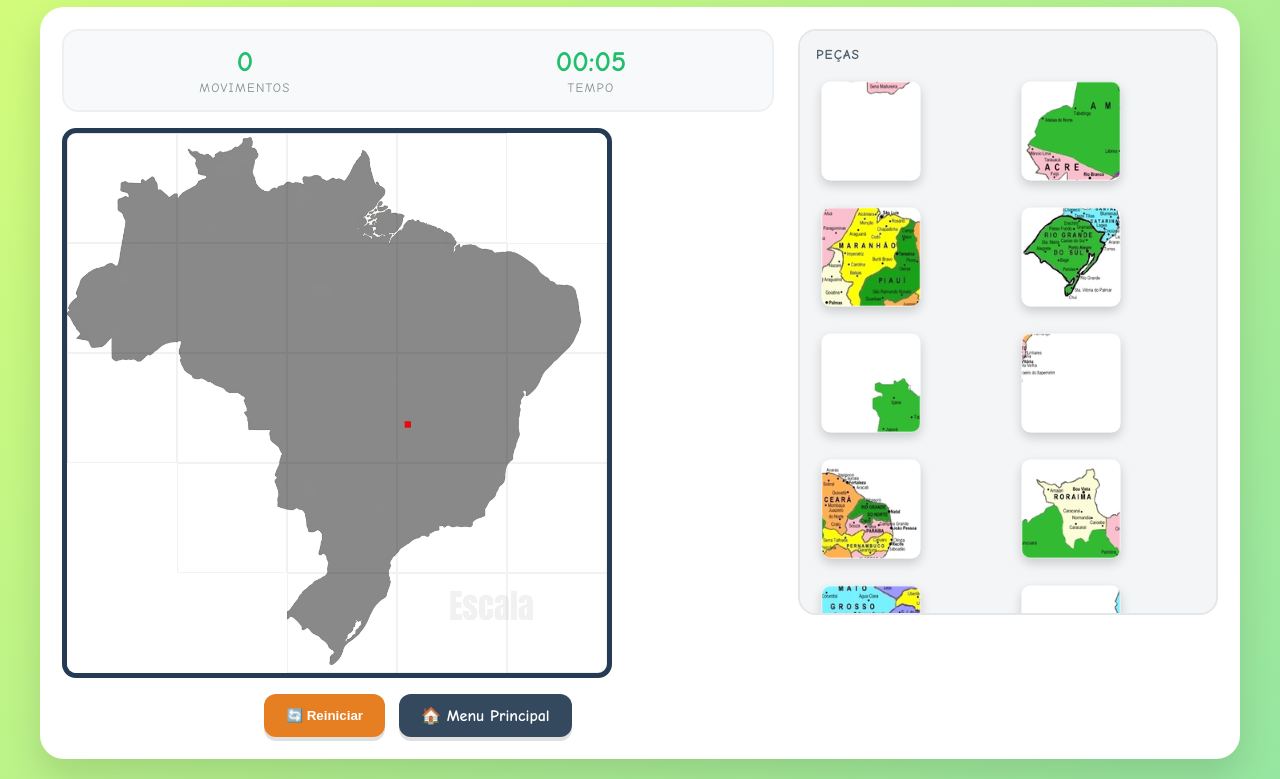
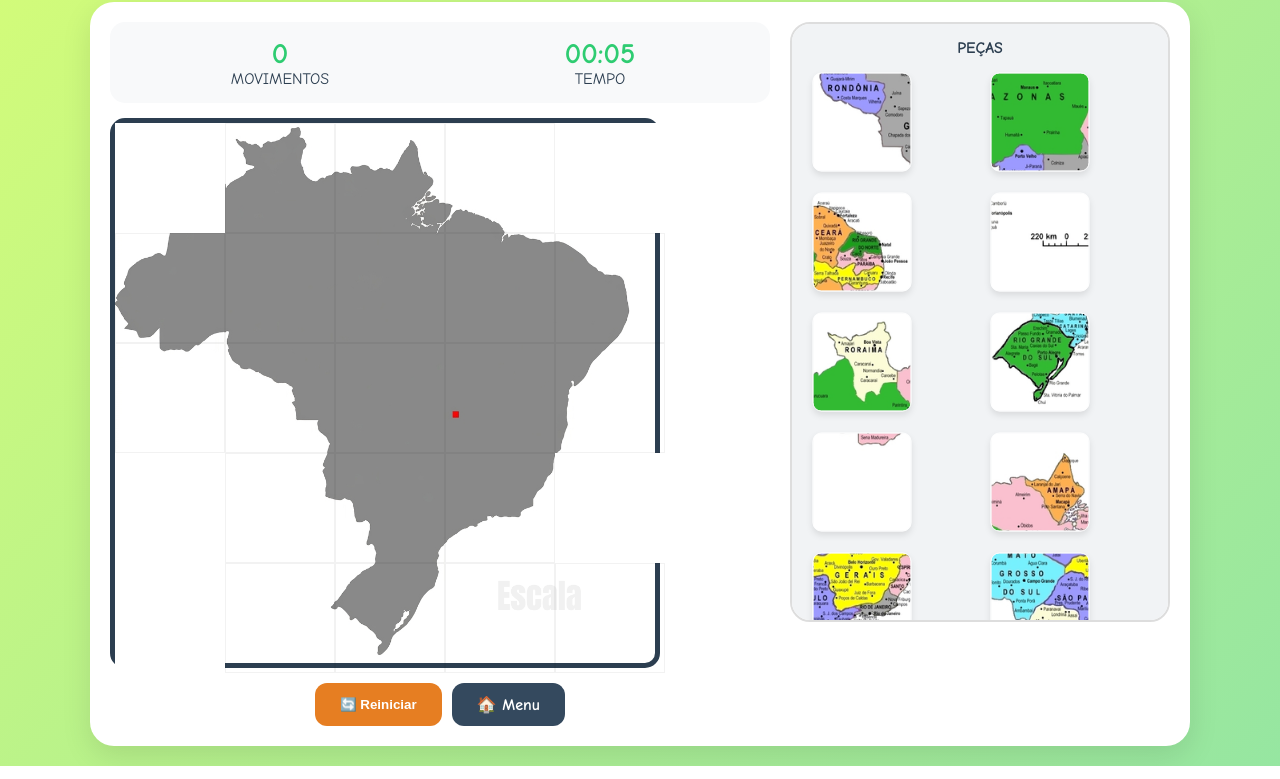
Before and after one commit to ranieryalmeidaadv-creator/beltagames, a plain HTML site: page mapa-brasil.html in a window 1280 px wide. Shown: the part 71-850 px from the top of the page. Drawn offline with Linux system fonts and the light colour scheme.

Commit message:
Update mapa-brasil.html

```diff
--- a/mapa-brasil.html
+++ b/mapa-brasil.html
@@ -6,263 +6,142 @@
   <title>Mapa do Brasil - BeLTA Games</title>
   <style>
     * { margin: 0; padding: 0; box-sizing: border-box; }
+    body {
+      font-family: 'Comic Sans MS', sans-serif;
+      background: linear-gradient(135deg, #d4fc79 0%, #96e6a1 100%);
+      color: #2c3e50; min-height: 100vh; padding: 20px;
+      display: flex; flex-direction: column; align-items: center; gap: 15px;
+    }
+    .main {
+      width: 100%; max-width: 1100px; background: #fff; border-radius: 24px;
+      padding: 20px; display: grid; grid-template-columns: 1fr 380px; gap: 20px;
+      box-shadow: 0 10px 30px rgba(0,0,0,0.1);
+    }
+    /* Se a tela for pequena, vira uma coluna só */
+    @media (max-width: 1000px) { .main { grid-template-columns: 1fr; } }
 
-    body {
-      font-family: 'Comic Sans MS', 'Arial Rounded MT Bold', system-ui, -apple-system, Segoe UI, Roboto, sans-serif;
-      background: linear-gradient(135deg, #d4fc79 0%, #96e6a1 100%);
-      color: #2c3e50;
-      min-height: 100vh;
-      padding: 20px;
-      display: flex;
-      flex-direction: column;
-      align-items: center;
-      gap: 16px;
+    .stats {
+      display: grid; grid-template-columns: 1fr 1fr; gap: 10px;
+      background: #f8f9fa; padding: 15px; border-radius: 15px; margin-bottom: 15px;
     }
-
-    .header { text-align: center; }
-    .title { font-size: 2.2rem; font-weight: 900; color: #2c3e50; text-shadow: 0 2px 0 rgba(255,255,255,.9); }
-
-    .main {
-      width: 100%;
-      max-width: 1200px;
-      background: #fff;
-      border-radius: 24px;
-      box-shadow: 0 18px 36px rgba(0,0,0,.12);
-      padding: 22px;
-      display: grid;
-      grid-template-columns: 1fr 420px;
-      gap: 24px;
-    }
-    @media (max-width: 1024px) { .main { grid-template-columns: 1fr; } }
-
-    .left { display: grid; gap: 16px; align-content: start; }
-    .stats {
-      display: grid; grid-template-columns: repeat(2,1fr); gap: 12px;
-      background: #f8f9fa; border: 2px solid #edf0f2; border-radius: 16px; padding: 14px;
-    }
-    .statbox { text-align: center; }
-    .stat-value { font-size: 1.8rem; font-weight: 800; color: #20bf6b; display: block; }
-    .stat-label { font-size: .8rem; letter-spacing: .1em; color: #7f8c8d; text-transform: uppercase; }
+    .stat-val { font-size: 1.8rem; font-weight: bold; color: #2ecc71; display: block; text-align: center;}
 
     .board {
-      display: grid;
-      grid-template-columns: repeat(5, 110px);
-      grid-template-rows: repeat(5, 110px);
-      width: 550px; height: 550px;
+      width: 550px; height: 550px; display: grid;
+      grid-template-columns: repeat(5, 110px); grid-template-rows: repeat(5, 110px);
       background: #fff url('mapa-Brasil-Cinza.png') no-repeat center/550px 550px;
-      border-radius: 14px; border: 5px solid #243b53;
-      box-shadow: inset 0 0 0 1px rgba(0,0,0,.06);
-      overflow: hidden;
-      place-self: center start;
+      border: 5px solid #2c3e50; border-radius: 15px; position: relative;
     }
-    @media (max-width: 620px) { .board { transform: scale(.9); transform-origin: top left; } }
+    .slot { width: 110px; height: 110px; border: 1px solid rgba(0,0,0,0.05); }
+    .slot.inactive { background: white; border: none; pointer-events: none; }
 
-    .slot { width:110px; height:110px; border:1px solid rgba(0,0,0,.05); transition:background .25s ease; }
-    .slot.inactive { background:#fff; border:none; pointer-events:none; }
-
-    .right {
-      background:#f3f5f7; border:2px solid #e3e7ea; border-radius:18px; padding:16px;
-      display:grid; grid-auto-rows:max-content; gap:14px; max-height:586px; overflow:auto;
+    .right-panel {
+      background: #f1f3f5; padding: 15px; border-radius: 20px;
+      max-height: 600px; overflow-y: auto; border: 2px solid #ddd;
     }
-    .pool { display:grid; grid-template-columns:repeat(2, 1fr); gap:16px; }
+    .pool { display: grid; grid-template-columns: 1fr 1fr; gap: 10px; }
 
     .piece {
-      width:110px; height:110px;
-      background-image:url('Mapa-Brasil.png'); background-size:550px 550px;
-      border-radius:10px; border:1px solid rgba(255,255,255,.6);
-      box-shadow:0 5px 12px rgba(0,0,0,.18);
-      cursor:pointer; transition:transform .18s ease, box-shadow .18s ease, border-color .18s ease;
-      transform:scale(.9);
+      width: 110px; height: 110px; background-image: url('Mapa-Brasil.png');
+      background-size: 550px 550px; border-radius: 10px; border: 1px solid #fff;
+      box-shadow: 0 4px 8px rgba(0,0,0,0.1); cursor: pointer; transform: scale(0.9);
     }
-    .piece:hover { transform:scale(1.05); box-shadow:0 10px 20px rgba(0,0,0,.25); }
-    .piece.selected { border:4px solid #f1c40f; box-shadow:0 0 16px #f1c40f; transform:scale(1); }
-    .slot .piece { width:100%; height:100%; border-radius:0; border:none; box-shadow:none; cursor:default; transform:scale(1)!important; }
+    .piece.selected { border: 4px solid #f1c40f; box-shadow: 0 0 15px #f1c40f; transform: scale(1); }
+    .slot .piece { width: 100%; height: 100%; border: none; transform: scale(1)!important; border-radius: 0; }
 
-    .controls { display:flex; gap:14px; justify-content:center; }
-    .btn { appearance:none; border:none; border-radius:12px; padding:12px 22px; font-weight:800; color:#fff; cursor:pointer; display:inline-flex; align-items:center; gap:8px; box-shadow:0 4px 0 rgba(0,0,0,.12); }
-    .btn:active { transform: translateY(2px); box-shadow:0 2px 0 rgba(0,0,0,.12); }
-    .btn-orange { background:#e67e22; }
-    .btn-blue   { background:#34495e; text-decoration:none; }
+    .btn { padding: 12px 25px; border-radius: 12px; border: none; color: #fff; cursor: pointer; font-weight: bold; text-decoration: none; }
+    .btn-orange { background: #e67e22; }
+    .btn-blue { background: #34495e; }
   </style>
 </head>
 <body>
-  <div class="header"><div class="title">🎮 BeLTA Games</div></div>
+
+  <h1 style="color:#27ae60">🎮 BeLTA Games</h1>
 
   <div class="main">
-    <div class="left">
+    <div class="left-side">
       <div class="stats">
-        <div class="statbox"><span class="stat-value" id="moves-count">0</span><span class="stat-label">Movimentos</span></div>
-        <div class="statbox"><span class="stat-value" id="timer-text">00:00</span><span class="stat-label">Tempo</span></div>
+        <div><span class="stat-val" id="moves">0</span><center>MOVIMENTOS</center></div>
+        <div><span class="stat-val" id="timer">00:00</span><center>TEMPO</center></div>
       </div>
-
-      <div class="board" id="game-board"></div>
-
-      <div class="controls">
-        <button class="btn btn-orange" id="btn-reset">🔄 Reiniciar</button>
-        <a class="btn btn-blue" href="index.html">🏠 Menu Principal</a>
+      <div class="board" id="board"></div>
+      <div style="margin-top:15px; display:flex; gap:10px; justify-content:center;">
+        <button class="btn btn-orange" onclick="location.reload()">🔄 Reiniciar</button>
+        <a href="index.html" class="btn btn-blue">🏠 Menu</a>
       </div>
     </div>
 
-    <div class="right">
-      <div style="font-weight:800;color:#52606d;text-transform:uppercase;font-size:.85rem;letter-spacing:.08em;">Peças</div>
-      <div class="pool" id="pieces-pool"></div>
+    <div class="right-panel">
+      <p style="text-align:center; font-weight:bold; margin-bottom:10px;">PEÇAS</p>
+      <div class="pool" id="pool"></div>
     </div>
   </div>
 
   <script>
-    const GRID = 5, TILE = 110, CANVAS_SIZE = 550;
-    const IMG_COLOR = 'Mapa-Brasil.png';
-    const boardEl = document.getElementById('game-board');
-    const poolEl  = document.getElementById('pieces-pool');
-    const movesEl = document.getElementById('moves-count');
-    const timerEl = document.getElementById('timer-text');
-    const btnReset = document.getElementById('btn-reset');
+    // Lista manual das peças que NÃO são brancas (Plano B Garantido)
+    const activeSlots = [1, 2, 3, 5, 6, 7, 8, 9, 10, 11, 12, 13, 14, 16, 17, 18, 21, 22, 23, 24];
 
-    let selectedPiece = null, moves = 0, seconds = 0, timerInterval = null;
+    let selectedPiece = null;
+    let moves = 0;
+    let seconds = 0;
 
-    // Limiares (mais permissivos para garantir peças)
-    const MIN_CONTENT = 0.02;  // 2% de pixels não brancos
-    const MIN_BLACK   = 0.002; // 0,2% de pixels escuros
+    function init() {
+      const board = document.getElementById('board');
+      const pool = document.getElementById('pool');
+      const pieces = [];
 
-    // Fallback manual (úsado se análise falhar ou achar 0 peças)
-    const FALLBACK_ACTIVE = [1,2,3,5,6,7,8,9,10,11,12,13,14,16,17,18,21,22,23,24];
+      for (let i = 0; i < 25; i++) {
+        const slot = document.createElement('div');
+        const isKeep = activeSlots.includes(i);
+        slot.className = isKeep ? 'slot' : 'slot inactive';
+        slot.dataset.index = i;
+        if (isKeep) slot.onclick = () => place(slot);
+        board.appendChild(slot);
 
-    function startTimer() {
-      timerInterval = setInterval(() => {
+        if (isKeep) {
+          const piece = document.createElement('div');
+          piece.className = 'piece';
+          piece.dataset.id = i;
+          const r = Math.floor(i / 5), c = i % 5;
+          piece.style.backgroundPosition = `-${c * 110}px -${r * 110}px`;
+          piece.onclick = (e) => { e.stopPropagation(); select(piece); };
+          pieces.push(piece);
+        }
+      }
+
+      pieces.sort(() => Math.random() - 0.5).forEach(p => pool.appendChild(p));
+      setInterval(() => {
         seconds++;
         const m = Math.floor(seconds/60).toString().padStart(2,'0');
         const s = (seconds%60).toString().padStart(2,'0');
-        timerEl.textContent = `${m}:${s}`;
+        document.getElementById('timer').textContent = `${m}:${s}`;
       }, 1000);
     }
-    function stopTimer(){ if (timerInterval) clearInterval(timerInterval); }
 
-    function selectPiece(piece){
-      if (piece.parentElement.classList.contains('slot')) return;
+    function select(p) {
+      if (p.parentElement.classList.contains('slot')) return;
       if (selectedPiece) selectedPiece.classList.remove('selected');
-      selectedPiece = piece; piece.classList.add('selected');
+      selectedPiece = p; p.classList.add('selected');
     }
 
-    function placePiece(slot){
-      if (!selectedPiece || slot.firstChild || slot.classList.contains('inactive')) return;
-      if (selectedPiece.dataset.id === slot.dataset.index){
+    function place(slot) {
+      if (!selectedPiece || slot.firstChild) return;
+      if (selectedPiece.dataset.id === slot.dataset.index) {
         slot.appendChild(selectedPiece);
         selectedPiece.classList.remove('selected');
         selectedPiece = null;
-        moves++; movesEl.textContent = moves;
-        checkWin();
+        moves++; document.getElementById('moves').textContent = moves;
+        if (document.querySelectorAll('.slot .piece').length === activeSlots.length) {
+          alert("🏆 Parabéns! Você completou o mapa!");
+        }
       } else {
-        slot.style.background = 'rgba(231,76,60,.35)';
-        setTimeout(()=>slot.style.background='transparent', 300);
-        moves++; movesEl.textContent = moves;
+        slot.style.background = "rgba(231,76,60,0.3)";
+        setTimeout(() => slot.style.background = "transparent", 300);
+        moves++; document.getElementById('moves').textContent = moves;
       }
     }
 
-    function checkWin(){
-      const placed = boardEl.querySelectorAll('.slot .piece').length;
-      const need = Number(boardEl.dataset.activeCount || 0);
-      if (placed === need && need > 0){
-        stopTimer();
-        setTimeout(()=>alert(`🏆 Parabéns! Você montou o Mapa do Brasil!\nMovimentos: ${moves}\nTempo: ${timerEl.textContent}`), 250);
-      }
-    }
-
-    function loadImage(src){
-      return new Promise((resolve,reject)=>{
-        const img = new Image();
-        img.crossOrigin = 'anonymous'; // segura em hospedagens
-        img.onload = ()=>resolve(img);
-        img.onerror = (e)=>reject(e);
-        img.src = src + '?v=' + Date.now(); // evita cache duro
-      });
-    }
-
-    async function detectActiveFromImage(){
-      const img = await loadImage(IMG_COLOR);
-
-      const canvas = document.createElement('canvas');
-      canvas.width = CANVAS_SIZE; canvas.height = CANVAS_SIZE;
-      const ctx = canvas.getContext('2d');
-      ctx.drawImage(img, 0, 0, CANVAS_SIZE, CANVAS_SIZE);
-
-      const active = [];
-      for (let i=0;i<GRID*GRID;i++){
-        const r = Math.floor(i/GRID), c = i%GRID;
-        const x = c*TILE, y = r*TILE;
-
-        let data;
-        try {
-          data = ctx.getImageData(x,y,TILE,TILE).data;
-        } catch(err){
-          // Segurança de canvas (CORS). Cai direto no fallback.
-          return [];
-        }
-
-        let nonWhite=0, blackish=0;
-        for (let p=0; p<data.length; p+=8){ // amostragem
-          const R=data[p], G=data[p+1], B=data[p+2];
-          const whiteish = (R>245 && G>245 && B>245);
-          if(!whiteish) nonWhite++;
-          if (R<50 && G<50 && B<50) blackish++;
-        }
-        const samples=(TILE*TILE)/2; // por causa do p+=8
-        const keep = (nonWhite/samples>=MIN_CONTENT) || (blackish/samples>=MIN_BLACK);
-        if (keep) active.push(i);
-      }
-      return active;
-    }
-
-    function buildUI(activeIdx){
-      boardEl.innerHTML = '';
-      poolEl.innerHTML = '';
-
-      const pieces = [];
-      for (let i=0;i<GRID*GRID;i++){
-        const slot = document.createElement('div');
-        const keep = activeIdx.includes(i);
-        slot.className = keep ? 'slot' : 'slot inactive';
-        slot.dataset.index = i;
-        if (keep) slot.onclick = ()=>placePiece(slot);
-        boardEl.appendChild(slot);
-
-        if (keep){
-          const r=Math.floor(i/GRID), c=i%GRID;
-          const piece=document.createElement('div');
-          piece.className='piece';
-          piece.dataset.id=i;
-          piece.style.backgroundPosition = `-${c*TILE}px -${r*TILE}px`;
-          piece.onclick = (e)=>{ e.stopPropagation(); selectPiece(piece); };
-          pieces.push(piece);
-        }
-      }
-      pieces.sort(()=>Math.random()-0.5);
-      pieces.forEach(p=>poolEl.appendChild(p));
-      boardEl.dataset.activeCount = activeIdx.length;
-    }
-
-    async function resetGame(){
-      stopTimer();
-      moves=0; seconds=0; selectedPiece=null;
-      movesEl.textContent='0'; timerEl.textContent='00:00';
-      startTimer();
-
-      let activeIdx = [];
-      try {
-        activeIdx = await detectActiveFromImage();
-      } catch(e){
-        activeIdx = [];
-      }
-
-      // Fallback se não encontrou nada (ou muito pouco)
-      if (!activeIdx.length || activeIdx.length < 12){
-        activeIdx = FALLBACK_ACTIVE.slice();
-      }
-
-      buildUI(activeIdx);
-    }
-
-    window.addEventListener('load', resetGame);
-    document.getElementById('btn-reset').addEventListener('click', resetGame);
+    window.onload = init;
   </script>
 </body>
 </html>
```
